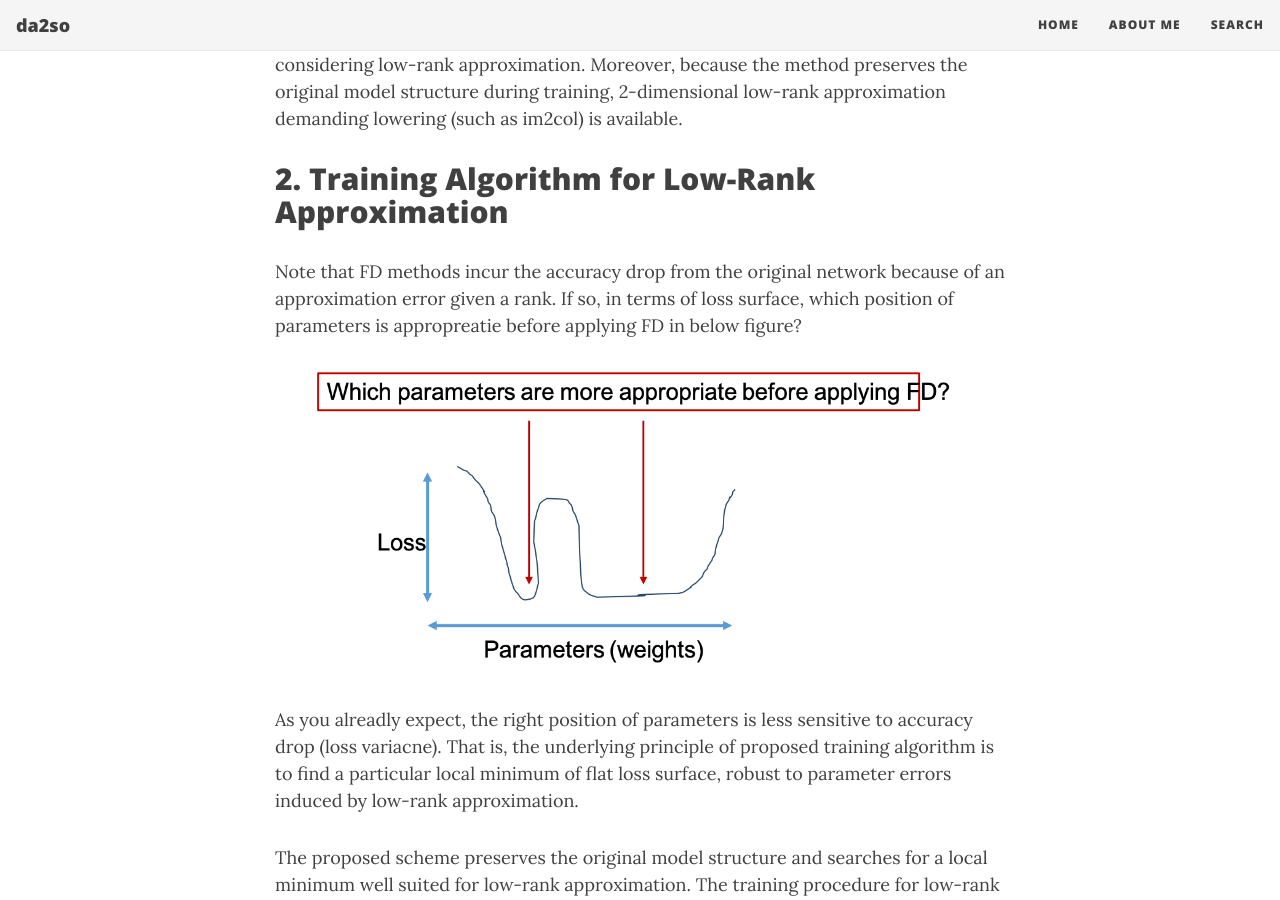
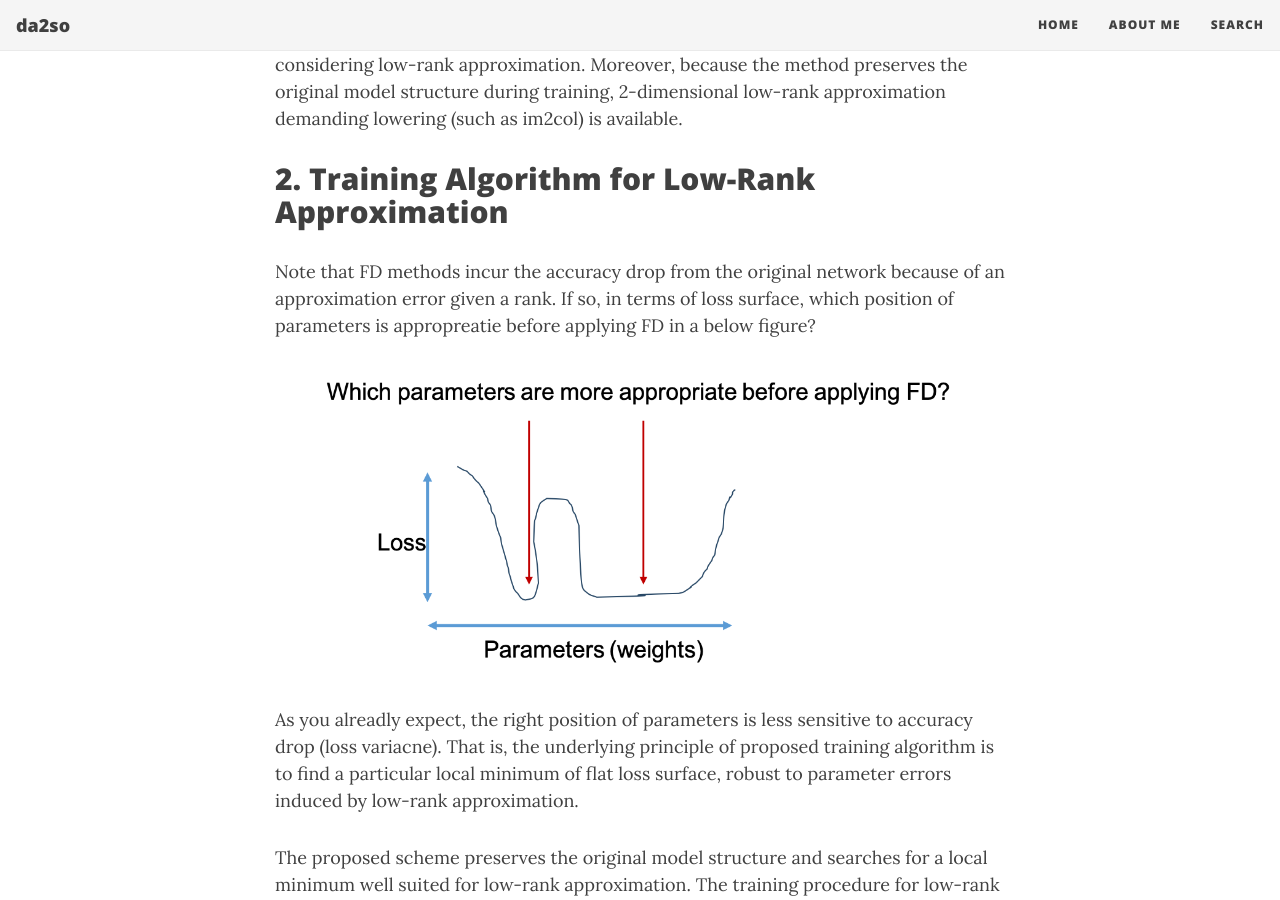
Before and after one commit to da2so/da2so.github.io, a Jekyll site: the page built from _posts/2021-03-27-Learning_Low-Rank_Approximation_for_CNNs.md, in a window 1280 px wide and 900 px high, scrolled down 708 px. Built offline with Jekyll 4.4.1, drawn with Linux system fonts in a browser that asks for light colours; nearby versions of some CDN libraries; formulas are drawn with MathJax 3; some of the changed text lies outside the part shown.

Commit message:
Add files via upload

```diff
--- a/_posts/2021-03-27-Learning_Low-Rank_Approximation_for_CNNs.md
+++ b/_posts/2021-03-27-Learning_Low-Rank_Approximation_for_CNNs.md
@@ -23,7 +23,7 @@
 ## 2. Training Algorithm for Low-Rank Approximation
 
 
-Note that FD methods incur the accuracy drop from the original network because of an approximation error given a rank. If so, in terms of loss surface, which position of parameters is appropreatie before applying FD in below figure?
+Note that FD methods incur the accuracy drop from the original network because of an approximation error given a rank. If so, in terms of loss surface, which position of parameters is appropreatie before applying FD in a below figure?
 
 ![2](https://da2so.github.io/assets/post_img/2021-03-27-Learning_Low-Rank_Approximation_for_CNNs/1.png){: .mx-auto.d-block width="90%" :}
 
@@ -81,7 +81,7 @@
 
 <span style="color:DodgerBlue">
 \\[
- K^'_\{ i, j, s, t \} = \sum^\{R_s\}_\{ r_s\} \sum^\{R_t\}_\{ r_t\} C_\{ i, j, r_s, r_t\} P^S_\{ s, r_s\} P^T_\{ t, r_t\}  \quad \cdots (3)
+ K'_\{ i, j, s, t \} = \sum^\{R_s\} \sum^\{R_t\} C_\{ i, j, r_s, r_t \} P^S_\{ s, r_s \} P^T_\{ t, r_t \}  \quad \cdots (3)
 \\]
 </span>
 
@@ -92,13 +92,13 @@
 	- Kernel dimension: <span style="color:DodgerBlue">$ d \times d $</span>.
 	- Input feature map size: <span style="color:DodgerBlue">$ S $</span>.
 	- Output feature map size: <span style="color:DodgerBlue">$ T $</span>.
-- Approximated 4D kernel tensor: <span style="color:DodgerBlue">$ K^' = \mathcal{R}^\{ d \times d \times S \times T \}$</span>.
+- Approximated 4D kernel tensor: <span style="color:DodgerBlue">$ K' = \mathcal{R}^\{ d \times d \times S \times T \}$</span>.
 - Reduece kernel tensor: <span style="color:DodgerBlue">$ C_\{ i, j, r_s, r_t\} $</span>.
 - The rank for input feature map dimension: <span style="color:DodgerBlue">$ R_s $</span>.
 - The rank for output feature map dimension: <span style="color:DodgerBlue">$ R_t $</span>.
 - 2D filter matrices to map <span style="color:DodgerBlue">$ C_\{ i, j, r_s, r_t\} $</span> to  <span style="color:DodgerBlue">$ K_\{ i, j, r_s, r_t\} $</span>: <span style="color:DodgerBlue">$ P^S, P^T $</span>.
 
-Each component is obtained to minimize the Frobenius norm of <span style="color:DodgerBlue">$ K_\{ i, j, r_s, r_t\} K'_\{ i, j, r_s, r_t\} $</span>. As a result, one convolution layer is divided into three convolution layers, specifically, (1×1) convolution for <span style="color:DodgerBlue">$ P^S $</span>, (d × d) convolution for <span style="color:DodgerBlue">$ C_\{ i, j, r_s, r_t\} </span>, and (1 × 1) convolution for <span style="color:DodgerBlue">$ P^T $</span>.
+Each component is obtained to minimize the Frobenius norm of <span style="color:DodgerBlue">$ ( K_\{ i, j, r_s, r_t\} - K'_\{ i, j, r_s, r_t\} ) $</span>. As a result, one convolution layer is divided into three convolution layers, specifically, (1×1) convolution for <span style="color:DodgerBlue">$ P^S $</span>, (d × d) convolution for <span style="color:DodgerBlue">$ C_\{ i, j, r_s, r_t \} $</span>, and (1 × 1) convolution for <span style="color:DodgerBlue">$ P^T $</span>.
 
 
 DeepTwist training algorithm is conducted for Tucker decomposition as follows:
@@ -134,7 +134,3 @@
 ![2](https://da2so.github.io/assets/post_img/2021-03-27-Learning_Low-Rank_Approximation_for_CNNs/5.png){: .mx-auto.d-block width="90%" :}
 
 ## 4. Experiment Result
-
-
-![3](https://da2so.github.io/assets/post_img/2021-02-20-Few_Sample_Knowledge_Distillation_for_Efficient_Network_Compression/4.png){: .mx-auto.d-block width="100%" :}
-![3](https://da2so.github.io/assets/post_img/2021-02-20-Few_Sample_Knowledge_Distillation_for_Efficient_Network_Compression/5.png){: .mx-auto.d-block width="100%" :}
```
Also changed, not shown: assets/post_img/2021-03-27-Learning_Low-Rank_Approximation_for_CNNs/1.png.
